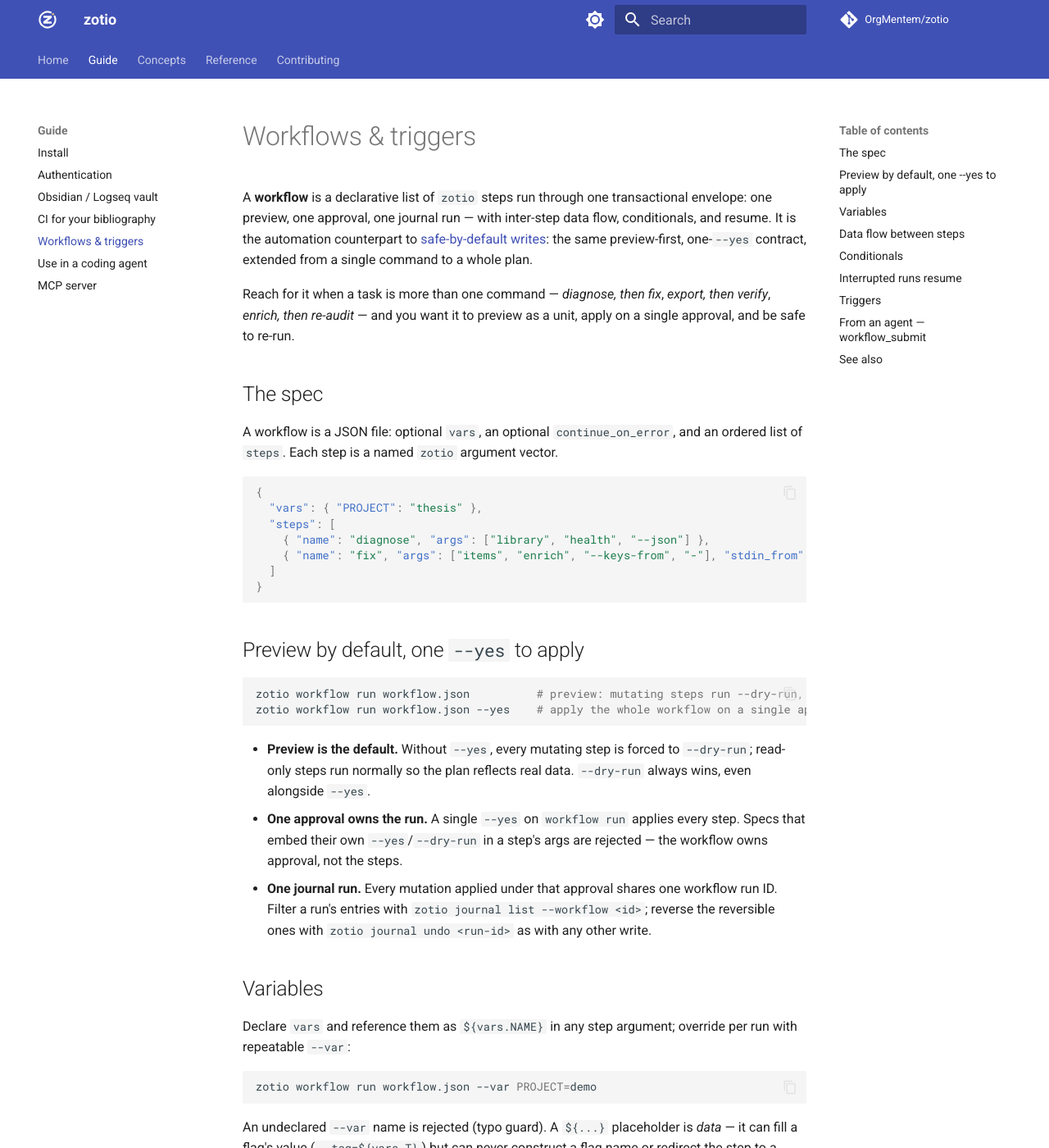
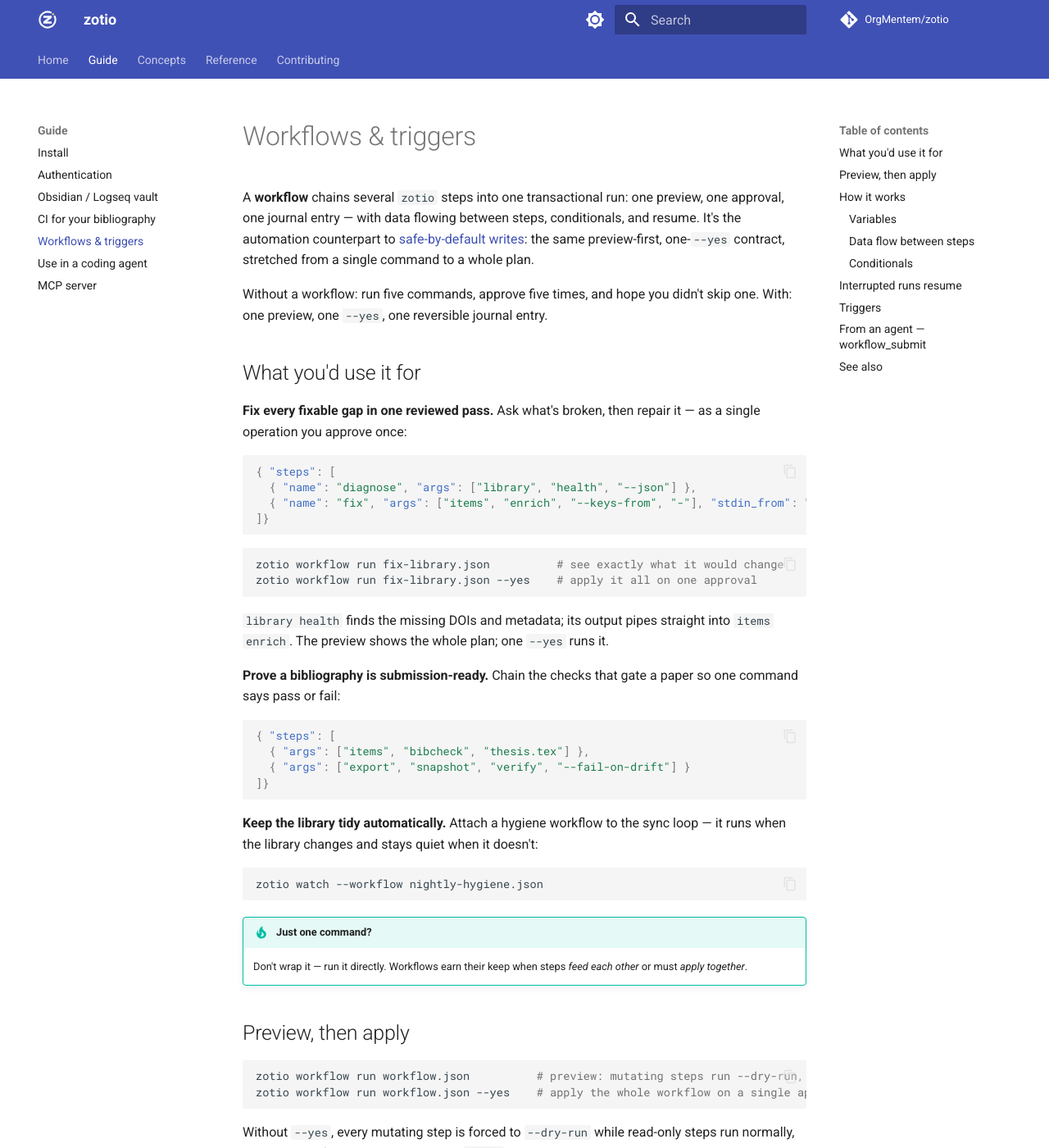
Before and after one commit to OrgMentem/zotio, an MkDocs documentation site: the page built from docs/guide/workflows.md, in a window 1280 px wide and 1400 px high. Shown: the whole window at 82% size. Built offline with MkDocs 1.6.1 and Material for MkDocs 9.7.7, drawn with Linux system fonts in a browser that asks for light colours; comment, search, counter and statistics services are not loaded; some of the changed text lies outside the part shown.

Commit message:
docs: lead the workflows guide with use-case recipes
Restructure from reference-first to jobs-to-be-done: three concrete,
copy-pasteable recipes (diagnose->fix, submission-readiness gate,
scheduled hygiene) with plain-English payoffs up top, a before/after
framing in the intro, and a Mermaid diagram of the stdin_from pipe. The
spec grammar, vars, data flow, conditionals, and resume move below a
'How it works' heading; runner invariants collapse into a callout so
they stop interrupting the narrative. No technical detail dropped.

````diff
--- a/docs/guide/workflows.md
+++ b/docs/guide/workflows.md
@@ -1,35 +1,68 @@
 # Workflows & triggers
 
-A **workflow** is a declarative list of `zotio` steps run through one transactional envelope: one preview, one approval, one journal run — with inter-step data flow, conditionals, and resume. It is the automation counterpart to [safe-by-default writes](../concepts/write-safety.md): the same preview-first, one-`--yes` contract, extended from a single command to a whole plan.
+A **workflow** chains several `zotio` steps into one transactional run: one preview, one approval, one journal entry — with data flowing between steps, conditionals, and resume. It's the automation counterpart to [safe-by-default writes](../concepts/write-safety.md): the same preview-first, one-`--yes` contract, stretched from a single command to a whole plan.
 
-Reach for it when a task is more than one command — *diagnose, then fix*, *export, then verify*, *enrich, then re-audit* — and you want it to preview as a unit, apply on a single approval, and be safe to re-run.
+Without a workflow: run five commands, approve five times, and hope you didn't skip one. With: one preview, one `--yes`, one reversible journal entry.
 
-## The spec
+## What you'd use it for
 
-A workflow is a JSON file: optional `vars`, an optional `continue_on_error`, and an ordered list of `steps`. Each step is a named `zotio` argument vector.
+**Fix every fixable gap in one reviewed pass.** Ask what's broken, then repair it — as a single operation you approve once:
 
 ```json
-{
-  "vars": { "PROJECT": "thesis" },
-  "steps": [
-    { "name": "diagnose", "args": ["library", "health", "--json"] },
-    { "name": "fix", "args": ["items", "enrich", "--keys-from", "-"], "stdin_from": "diagnose" }
-  ]
-}
+{ "steps": [
+  { "name": "diagnose", "args": ["library", "health", "--json"] },
+  { "name": "fix", "args": ["items", "enrich", "--keys-from", "-"], "stdin_from": "diagnose" }
+]}
+```
+```bash
+zotio workflow run fix-library.json          # see exactly what it would change
+zotio workflow run fix-library.json --yes    # apply it all on one approval
 ```
 
-## Preview by default, one `--yes` to apply
+`library health` finds the missing DOIs and metadata; its output pipes straight into `items enrich`. The preview shows the whole plan; one `--yes` runs it.
+
+**Prove a bibliography is submission-ready.** Chain the checks that gate a paper so one command says pass or fail:
+
+```json
+{ "steps": [
+  { "args": ["items", "bibcheck", "thesis.tex"] },
+  { "args": ["export", "snapshot", "verify", "--fail-on-drift"] }
+]}
+```
+
+**Keep the library tidy automatically.** Attach a hygiene workflow to the sync loop — it runs when the library changes and stays quiet when it doesn't:
+
+```bash
+zotio watch --workflow nightly-hygiene.json
+```
+
+!!! tip "Just one command?"
+    Don't wrap it — run it directly. Workflows earn their keep when steps *feed each other* or must *apply together*.
+
+## Preview, then apply
 
 ```bash
 zotio workflow run workflow.json          # preview: mutating steps run --dry-run, read-only steps run for real
 zotio workflow run workflow.json --yes    # apply the whole workflow on a single approval
 ```
 
-- **Preview is the default.** Without `--yes`, every mutating step is forced to `--dry-run`; read-only steps run normally so the plan reflects real data. `--dry-run` always wins, even alongside `--yes`.
-- **One approval owns the run.** A single `--yes` on `workflow run` applies every step. Specs that embed their own `--yes`/`--dry-run` in a step's args are rejected — the workflow owns approval, not the steps.
-- **One journal run.** Every mutation applied under that approval shares one workflow run ID. Filter a run's entries with `zotio journal list --workflow <id>`; reverse the reversible ones with `zotio journal undo <run-id>` as with any other write.
+Without `--yes`, every mutating step is forced to `--dry-run` while read-only steps run normally, so the plan reflects real data. A single `--yes` applies every step, and every mutation in the run shares one journal run ID:
 
-## Variables
+```bash
+zotio journal list --workflow <id>    # everything that run changed
+zotio journal undo <run-id>           # reverse the reversible parts, as with any write
+```
+
+!!! note "Rules the runner enforces"
+    - `--dry-run` always wins — even alongside `--yes`, the run previews.
+    - The workflow owns approval: steps that embed their own `--yes`/`--dry-run` are rejected.
+    - A `${...}` placeholder is *data* — it fills a flag's value but can't build a flag name or redirect a step to another command.
+
+## How it works
+
+A workflow is a JSON file: an optional `vars` map, an optional `continue_on_error`, and an ordered list of `steps`. Each step is a named `zotio` argument vector, optionally with `stdin_from` and `when`.
+
+### Variables
 
 Declare `vars` and reference them as `${vars.NAME}` in any step argument; override per run with repeatable `--var`:
 
@@ -37,18 +70,23 @@
 zotio workflow run workflow.json --var PROJECT=demo
 ```
 
-An undeclared `--var` name is rejected (typo guard). A `${...}` placeholder is *data* — it can fill a flag's value (`--tag=${vars.T}`) but can never construct a flag name or redirect the step to a different command.
+An undeclared `--var` name is rejected (a typo guard).
 
-## Data flow between steps
+### Data flow between steps
 
 A named step's output is addressable downstream:
 
 - `${steps.NAME.output}` — the trimmed stdout of an earlier step, substituted into a later step's arguments.
 - `"stdin_from": "NAME"` — pipe an earlier step's raw stdout into this step's stdin.
 
-That is what makes *diagnose → fix* one workflow: `library health --json` emits a remediation plan on stdout, and `items enrich --keys-from -` consumes it via `stdin_from`. Only stdout flows into data; stderr never does. In preview mode the substituted values are the *preview* outputs.
+```mermaid
+graph LR
+  A["library health --json<br/>(finds gaps)"] -->|stdin_from| B["items enrich --keys-from -<br/>(fills them)"]
+```
 
-## Conditionals
+That is what makes *diagnose → fix* one workflow. Only stdout flows into data; stderr never does. In preview mode the substituted values are the *preview* outputs.
+
+### Conditionals
 
 Run a step only on an earlier step's outcome with `when`:
 
@@ -56,11 +94,11 @@
 { "name": "notify", "args": ["...", "..."], "when": { "step": "fix", "is": "failed" } }
 ```
 
-`is` is one of `ok`, `failed`, or `skipped`. By default a failed step stops the run; set `"continue_on_error": true` to let the workflow proceed so `when` branches (e.g. a cleanup or notify step) can react.
+`is` is one of `ok`, `failed`, or `skipped`. By default a failed step stops the run; set `"continue_on_error": true` so the workflow proceeds and `when` branches (a cleanup or notify step) can react.
 
 ## Interrupted runs resume
 
-An applied run records a checkpoint sidecar (`<spec>.checkpoint.json`) as it goes. If it is interrupted, continue where it stopped:
+An applied run records a checkpoint sidecar (`<spec>.checkpoint.json`) as it goes. If it's interrupted, continue where it stopped:
 
 ```bash
 zotio workflow run workflow.json --yes --resume
@@ -70,18 +108,14 @@
 
 ## Triggers
 
-Run a workflow automatically when the library changes, by attaching it to the sync loop:
+Run a workflow automatically when the library changes by attaching it to the sync loop:
 
 ```bash
 zotio watch --workflow workflow.json          # after every successful sync cycle
 zotio tail  --workflow workflow.json          # once after a poll cycle that emitted change events
 ```
 
-`watch --workflow` fires after each successful sync; `tail --workflow` fires only on cycles that saw events (quiet when nothing changed). Triggered runs follow the same rule: they **preview unless the `watch`/`tail` invocation itself carries `--yes`**. A trigger failure is logged but never stops the loop, and a failed *applied* trigger leaves its checkpoint — later applied triggers refuse until you resume or delete it:
-
-```bash
-zotio workflow run workflow.json --yes --resume
-```
+`watch --workflow` fires after each successful sync; `tail --workflow` fires only on cycles that saw events (quiet when nothing changed). Triggered runs follow the same contract: they **preview unless the `watch`/`tail` invocation itself carries `--yes`**. A trigger failure is logged but never stops the loop, and a failed *applied* trigger leaves its checkpoint — later applied triggers refuse until you resume or delete it (`zotio workflow run workflow.json --yes --resume`).
 
 ## From an agent — `workflow_submit`
 
````
